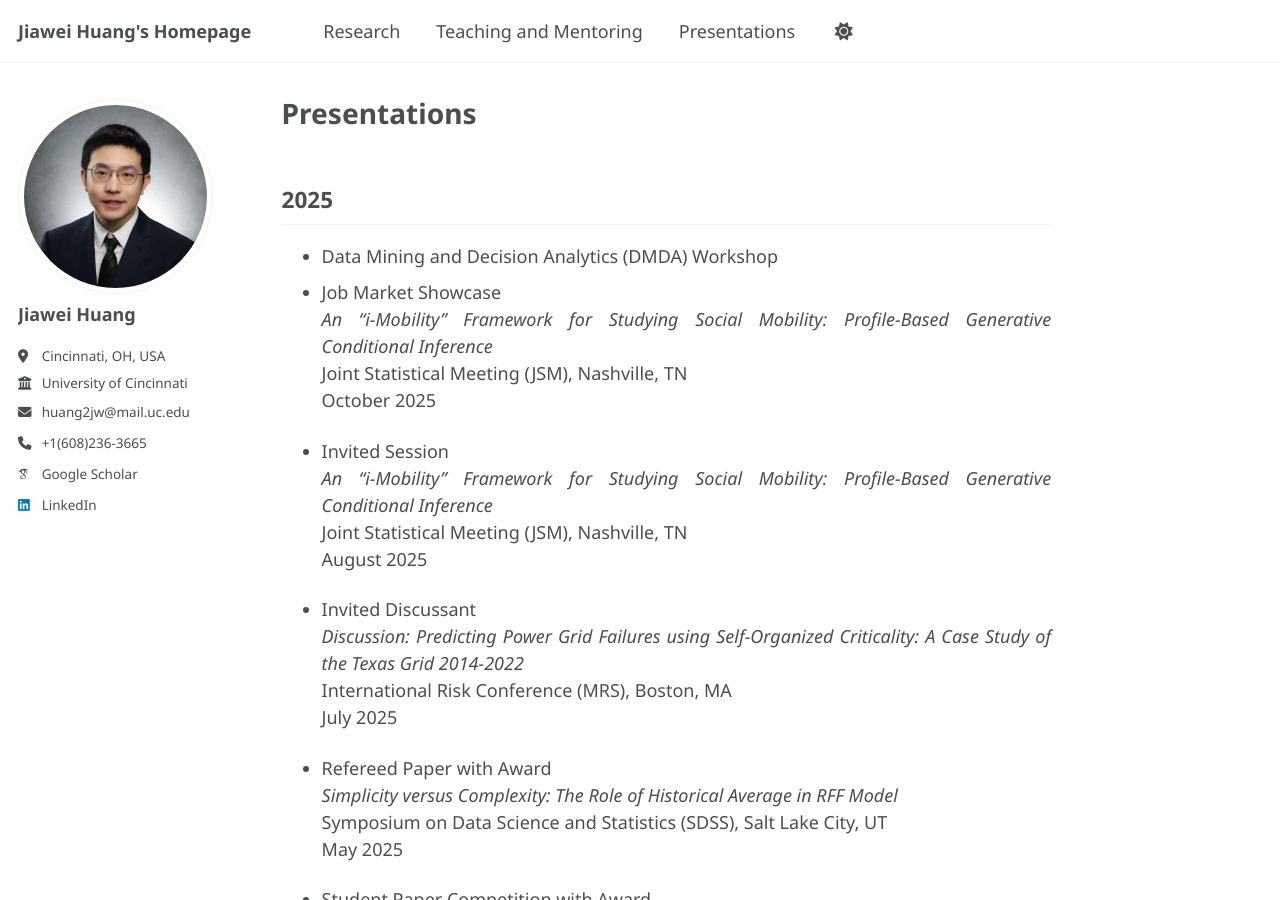
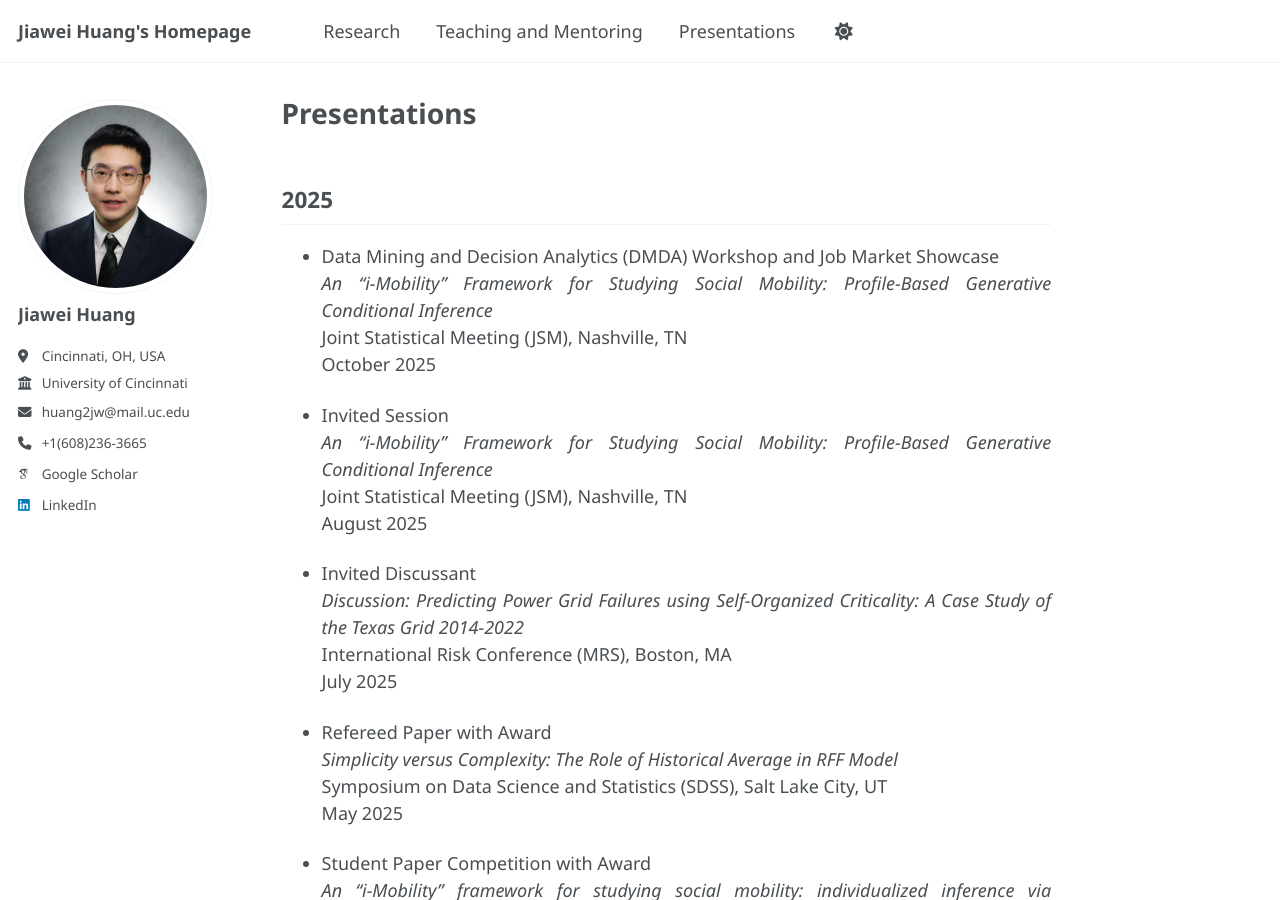
Before and after one commit to Jiawei98/Jiawei98.github.io, a Jekyll site: the page built from _pages/presentations.md, in a window 1280 px wide and 900 px high. Built offline with Jekyll 4.4.1, drawn with Linux system fonts in a browser that asks for light colours; some web fonts are replaced; a script that is not in the unit is left out.

Commit message:
Update presentations.md

```diff
--- a/_pages/presentations.md
+++ b/_pages/presentations.md
@@ -6,8 +6,7 @@ author_profile: true
 
 ## 2025
 
-- Data Mining and Decision Analytics (DMDA) Workshop
-- Job Market Showcase
+- Data Mining and Decision Analytics (DMDA) Workshop and Job Market Showcase
 *An "i-Mobility" Framework for Studying Social Mobility: Profile-Based Generative Conditional Inference*
 Joint Statistical Meeting (JSM), Nashville, TN
 October 2025
```
